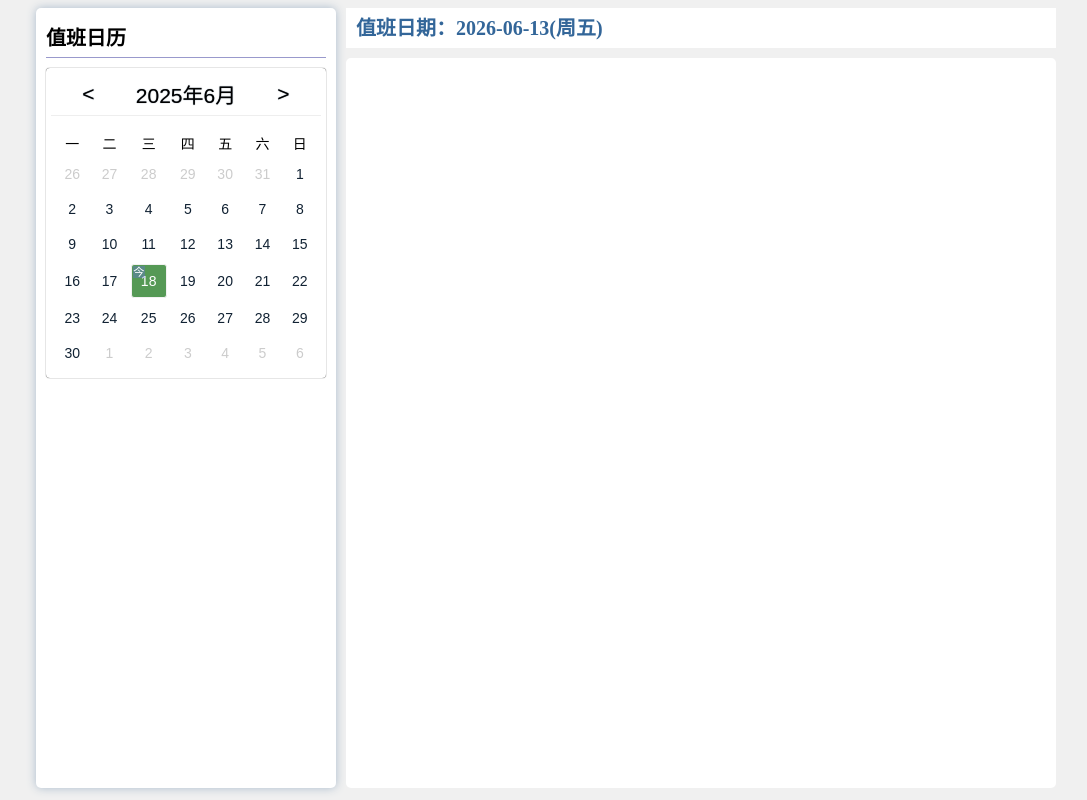
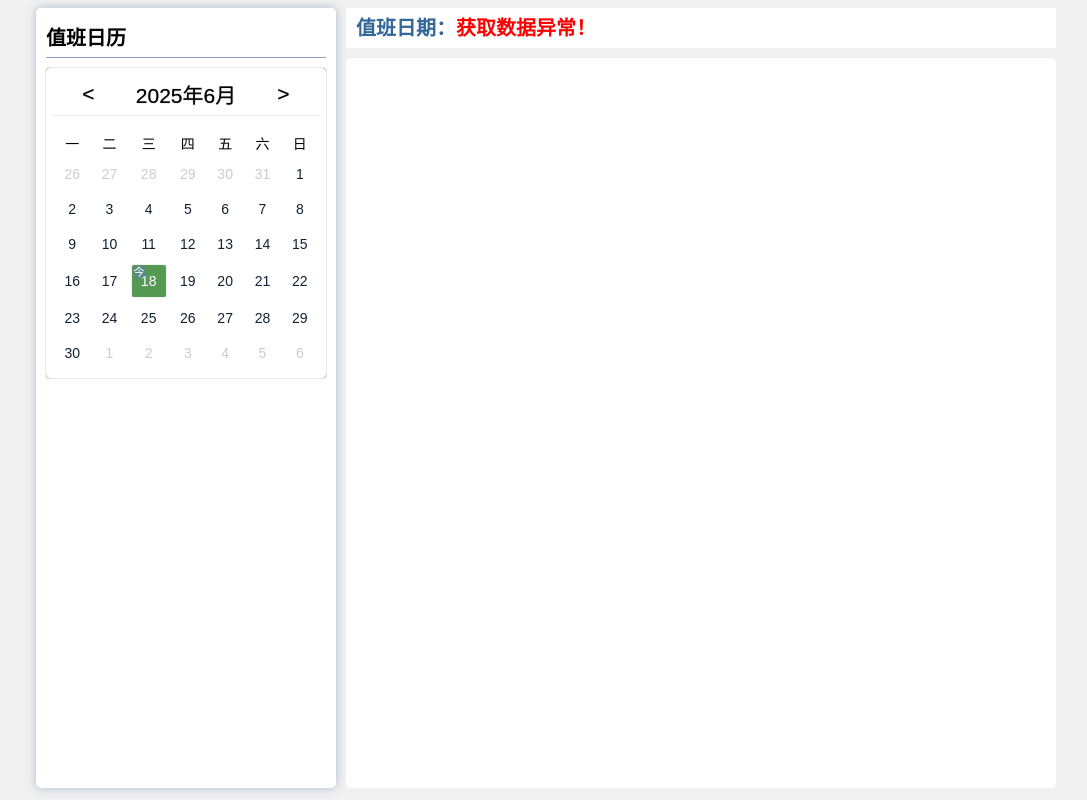
Before and after one commit to rtian001/rtian-calendar, a plain HTML site: page index.html in a window 1280 px wide. Shown: the whole page, without its empty margins (94-1181 px from the left). Drawn offline with Linux system fonts and the light colour scheme; no server answers.

Commit message:
update rtianCalendar

```diff
--- a/index.html
+++ b/index.html
@@ -12,14 +12,19 @@
         <script src="rtianCalendar.js"></script>
         <script src="rtianDuty-0.js"></script>
         <script>
+            let userAgent = navigator.userAgent;
+            let osType = userAgent.match(/Android|Linux|iPhone|iPad|Mobile|X11|Macintosh|Android|Windows/gi);
+            let isMobile = osType.includes('Mobile');
+
             var bashurl = 'http://222.21.113.253:3000';
             var cdate = formatDate(new Date());
             var rygh = '220002'
             window.onload = async () => {
                 //初始化日历组件
                 var duty_title = document.querySelector('.sectiontitle>span');
-                const calendar = new rtianCalender('#mycalendar')
+                const calendar = new rtianCalender()
                 calendar.render({
+                    elem: '#mycalendar',
                     // showPublicHoliday: true,
                     theme: "blank",
                     // date: '2025-12-01',
@@ -34,6 +39,7 @@
                         await init(date)
                     }
                 });
+                //初始化当前日期的值班信息表
                 await init(cdate)
 
                 const calendarBtn = document.querySelector('.calendarico');
@@ -56,6 +62,7 @@
                     const data = await getDayDuty(dt);
                     if (data) {
                         if (!rtianDuty.doms) {
+                            //首次渲染，构建页面元素及内容
                             rtianDuty.render({
                                 elem: '#duty-content',
                                 data: data,
@@ -63,13 +70,13 @@
                             })
                             fixLetterSpace();//修复 处级干部和带班校领导 对齐
                         } else {
+                            //仅更新人员数据
                             rtianDuty.reload({
                                 data: data
                             })
                         }
-
                     } else {
-                        duty_title.innerHTML = dtstr + '无值班';
+                        duty_title.innerHTML = '<span style="color:red">获取数据异常！</span>';
                     }
                 }
 
@@ -84,7 +91,9 @@
                         fetch(`${bashurl}/getduty?date=${date}`).then(resp => {
                             resolve(resp.json());
                         }).catch(err => {
-                            reject('无法从服务器获取数据。');
+                            console.error(`服务器: ${bashurl}`);
+                            console.error('无法从服务器 getduty 获取数据。');
+                            resolve(null);
                         })
                     })
                 }
@@ -95,7 +104,10 @@
                         fetch(`${bashurl}/getmydutydate?rygh=${rygh}&month=${month}`).then(resp => {
                             resolve(resp.json());
                         }).catch(err => {
-                            reject('无法从服务器获取数据。');
+                            console.error(`服务器: ${bashurl}`);
+                            console.error('无法从服务器 getmydutydate 获取数据。');
+
+                            resolve([]);
                         })
                     })
                 }
@@ -130,7 +142,7 @@
                 </div>
             </aside>
             <article>
-                <div class="sectiontitle"> 值班日期：<span>2026-06-13(周五)</span>
+                <div class="sectiontitle"> 值班日期：<span></span>
                     <span class="calendarico"><img src="calendar0.png" alt="" srcset=""></span>
                 </div>
                 <div id="duty-content" class="sectioncontent"></div>
--- a/rtianCalendar.js
+++ b/rtianCalendar.js
@@ -173,7 +173,6 @@
         render(options) {
             if (typeof options == 'string') {
                 this.elem = options;
-                this.dom = document.querySelector(this.elem) || this.dom;
             }
             if (typeof options == "object") {
                 ('elem' in options) && (this.elem = options.elem);
@@ -187,6 +186,7 @@
                 ('height' in options) && (this.height = options.height);
                 ('theme' in options) && (this.theme = options.theme);
             }
+            this.dom = document.querySelector(this.elem) || this.dom;
             if (!this.dom) {
                 console.error('未设置日历容器ID')
                 return
```
